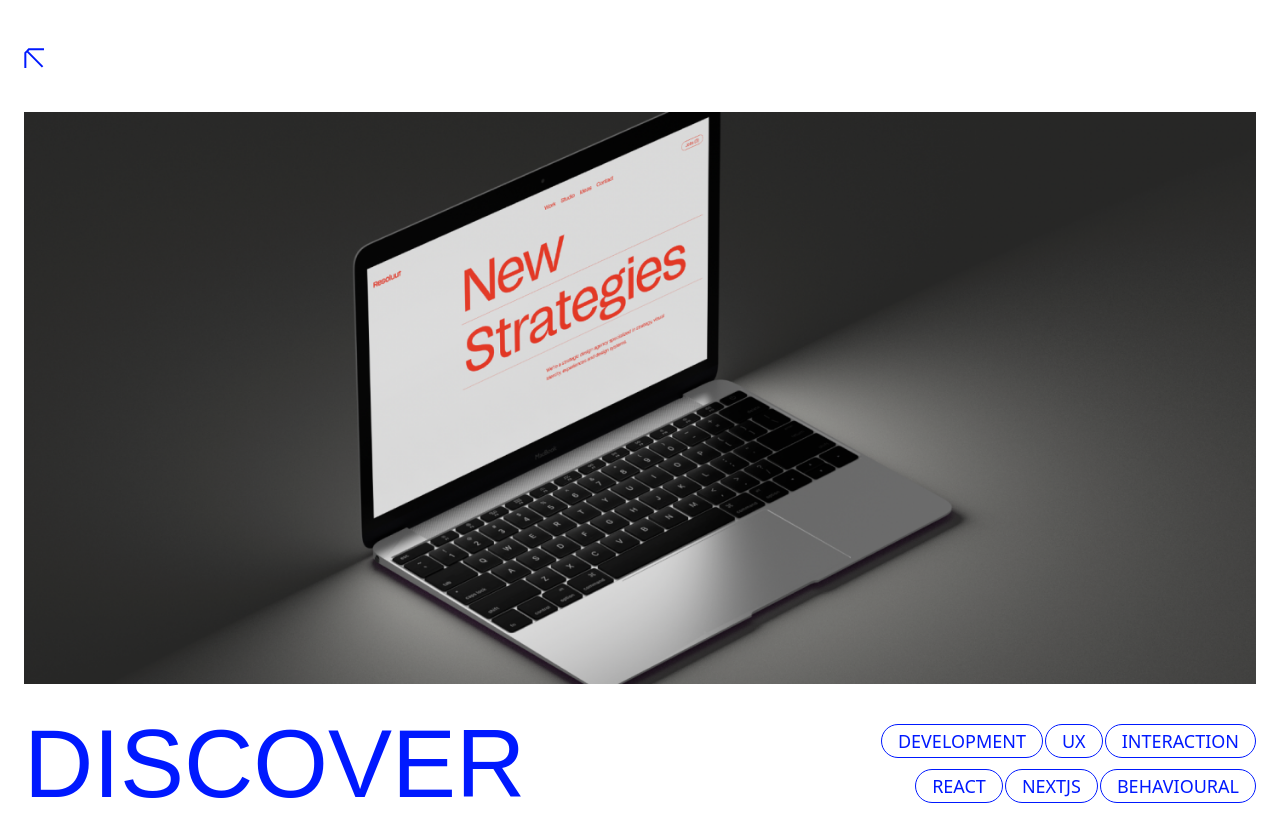
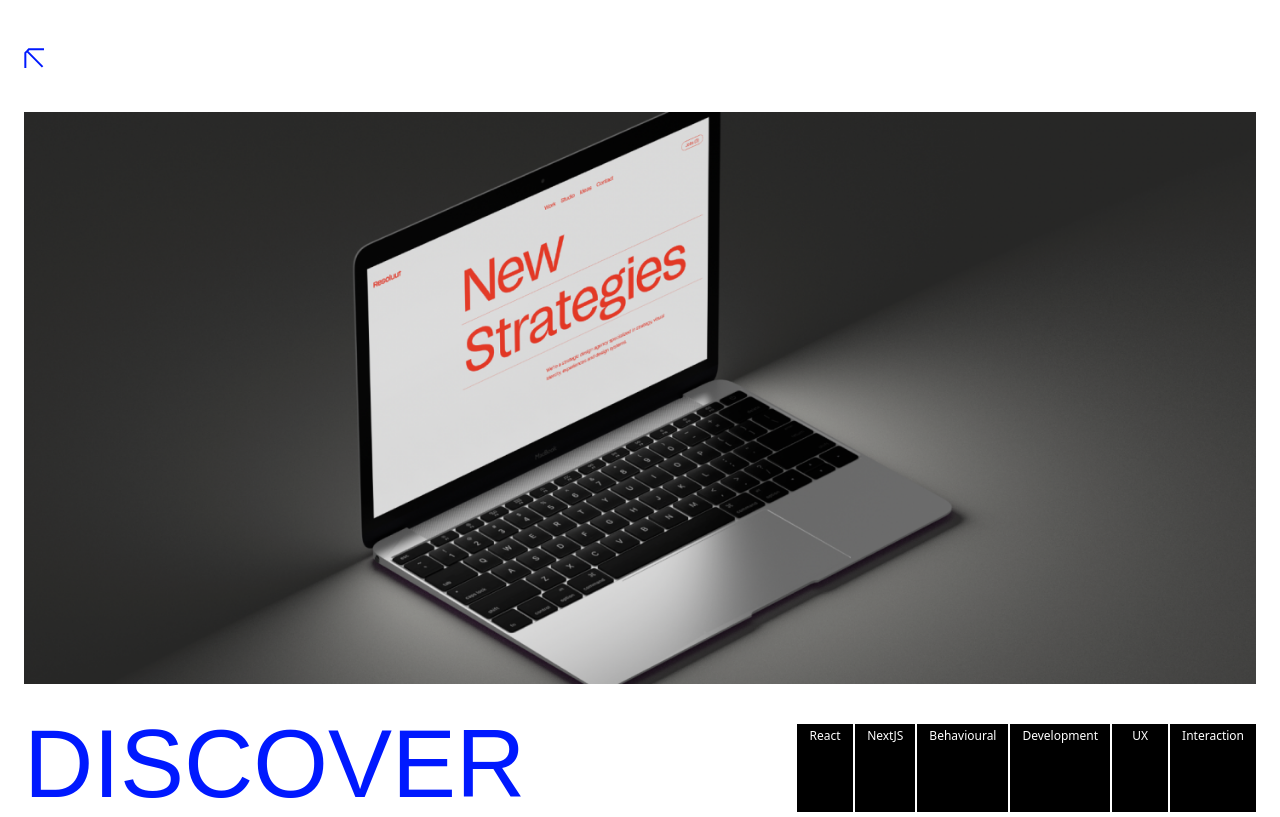
Before and after one commit to EmileKost/portfolio, a Next.js app in the folder frontend/: page /projects/1 in a window 1280 px wide. Built offline with nearby package versions, Linux system fonts and the light colour scheme; a web font is replaced by a local one.

Commit message:
feat: correct tags

```diff
--- a/frontend/components/Tag.tsx
+++ b/frontend/components/Tag.tsx
@@ -1,13 +1,9 @@
-import Link from "next/link";
-import { twMerge } from "tailwind-merge";
+type TagProps = {
+	text: string;
+};
 
-export const Tag = ({ text, href }: { text: string; href?: string }) => (
-	<li
-		key={text}
-		className={twMerge(
-			"text-xs md:text-lg grow-0 py-0.5 uppercase h-fit rounded-full px-4 border border-blue-primary text-blue-primary hover:text-white-primary hover:bg-blue-primary transition-colors",
-			href ? "cursor-pointer" : "cursor-default"
-		)}>
-		{href ? <Link href={href}>{text}</Link> : text}
-	</li>
+export const Tag = ({ text }: TagProps) => (
+	<h4 className="min-w-14 text-center font-light bg-black-primary text-xs w-fit text-white-primary py-1 px-3 group-hover:bg-blue-primary transition-colors">
+		{text}
+	</h4>
 );
```
